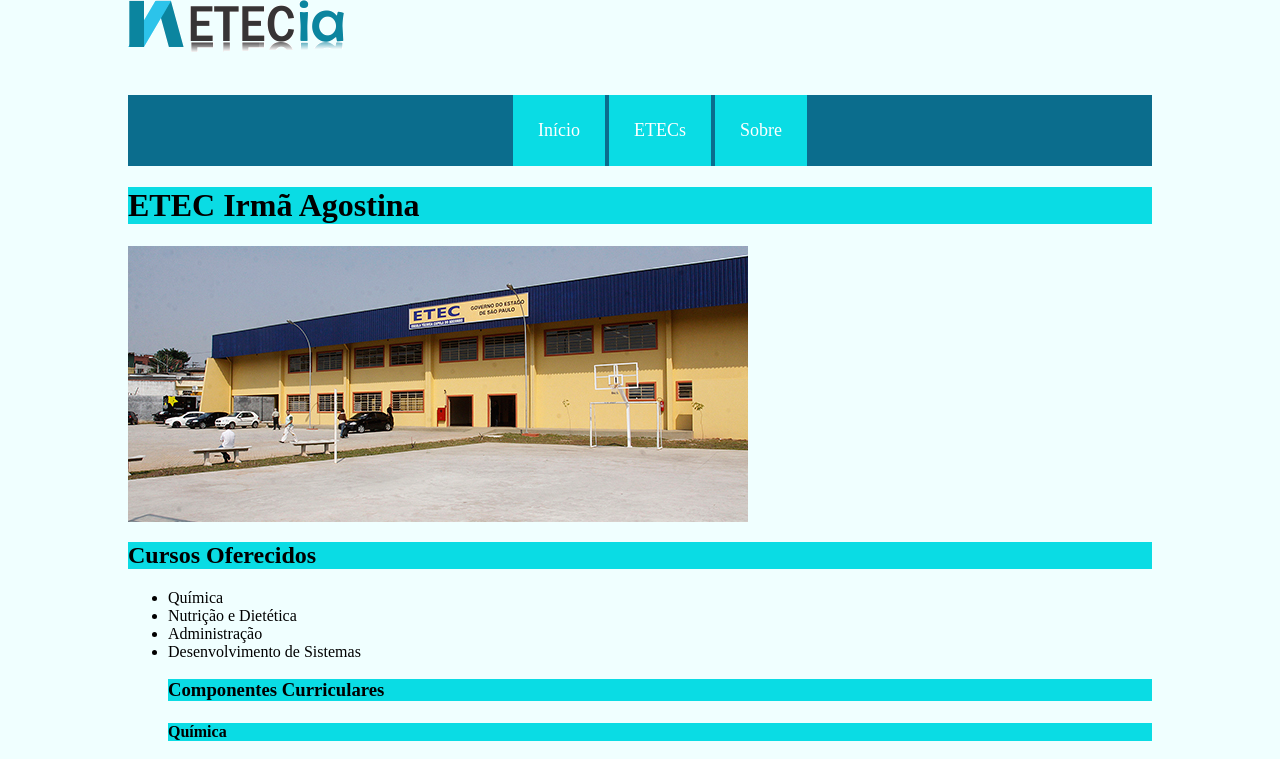
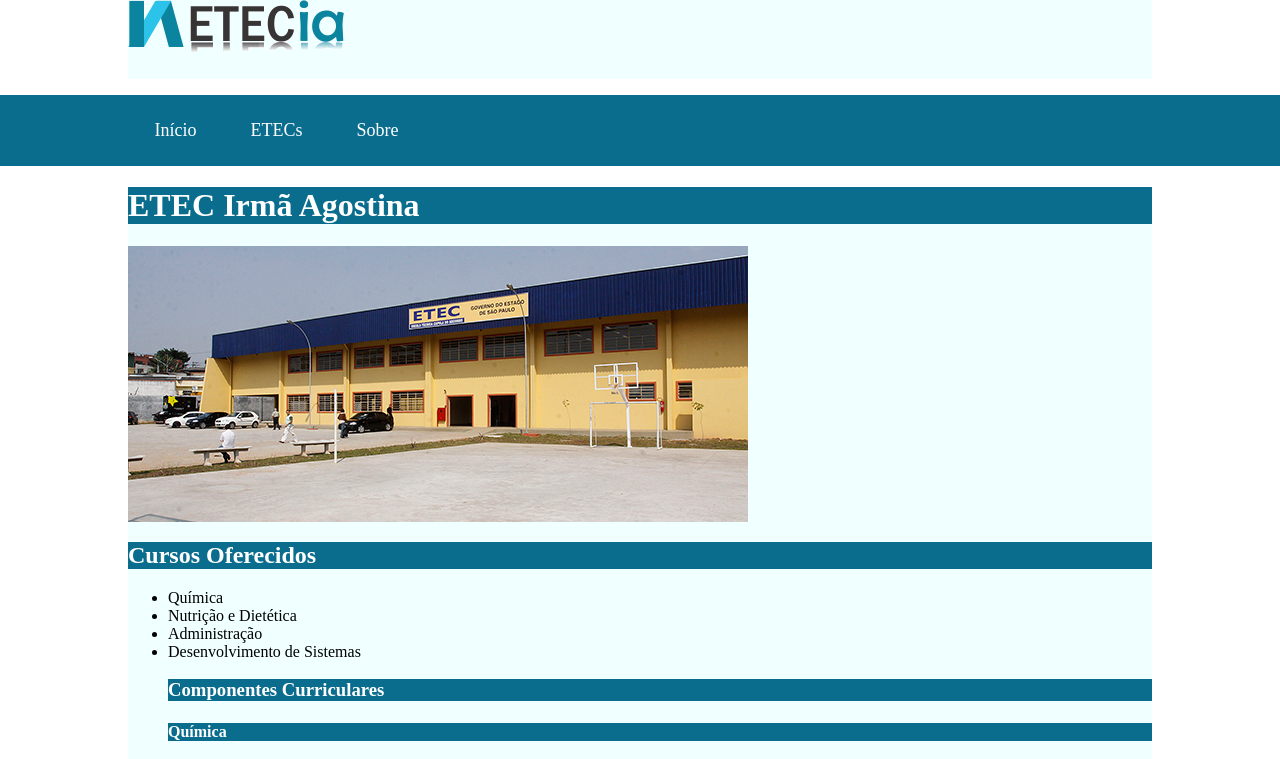
Before and after one commit to ValdirFilho/Site-da-ETEC, a plain HTML site: page etecia.html in a window 1280 px wide. Shown: the top 759 px of the page. Drawn offline with Linux system fonts and the light colour scheme; files whose address does not match are found by name.

Commit message:
17 de maio

```diff
--- a/etecia.html
+++ b/etecia.html
@@ -1,19 +1,32 @@
 <html>
+
 <head>
 	<title>ETEC Irmã Agostina</title>
 	<link rel="stylesheet" href="style/style.css">
 
 </head>
+
 <body>
+	<div class="principal">
+	<div class="container">
+		<img src="C:/Users/ETECIA/Desktop/Site-da-ETEC/img/logo_etecia.png">
+	</div>
 
-<img src="C:/Git/Site-da-ETEC/img/logo_etecia.png">
-			<ul class="menu">
+	<nav>
+	<div class="menu">
+		<ul class="submenu">
 			<li class="home"> <a href="index.html">Início</a></li>
 			<li class="home"> <a href="etecs.html">ETECs</a></li>
 			<li class="home"> <a href="sobre.html">Sobre</a></li>
 		</ul>
-<h1 >ETEC Irmã Agostina</h1>
-<img src="C:/Git/Site-da-ETEC/img/etecia.jpg">
+	</div>
+	</nav>
+
+	<div class="container">
+
+
+		<h1>ETEC Irmã Agostina</h1>
+		<img src="C:/Users/ETECIA/Desktop/Site-da-ETEC/img/etecia.jpg">
 		<h2>Cursos Oferecidos</h2>
 		<ul>
 			<li><a href="#quimica">Química</a></li>
@@ -23,10 +36,12 @@
 
 
 			<h3>Componentes Curriculares</h3>
-<p><h4 id="quimica">Química</h4></p>
+			<p>
+				<h4 id="quimica">Química</h4>
+			</p>
 
 
-<table >
+			<table>
 
 				<tr>
 					<th>Semestre</th>
@@ -80,7 +95,9 @@
 			<br>
 			<br>
 
-<p><h4 id="adm">Administração</h4></p>
+			<p>
+				<h4 id="adm">Administração</h4>
+			</p>
 			<table>
 
 				<tr>
@@ -138,7 +155,9 @@
 			<br>
 			<br>
 
-<p><h4 id="ds">Desenvolvimento de Sistemas</h4></p>
+			<p>
+				<h4 id="ds">Desenvolvimento de Sistemas</h4>
+			</p>
 			<table>
 
 				<tr>
@@ -194,10 +213,9 @@
 				</tr>
 
 			</table>
+		</div>
+	</div>
+</body>
 
 
-
-
-
-</body>
 </html>
--- a/style.css
+++ b/style.css
@@ -1,7 +1,7 @@
-h1 {background-color: aqua;}
-h2 {background-color: aqua;}
-h3 {background-color: aqua;}
-h4 {background-color: aqua;}
+h1 {background-color: red;}
+h2 {background-color: red;}
+h3 {background-color: red;}
+h4 {background-color: red;}
 
 
 
@@ -11,3 +11,8 @@ h4 {background-color: aqua;}
     list-style: none;
     color: brown;
 }
+.container {
+    margin-left: 80px;
+    margin-right: 80px;
+
+}
--- a/style/style.css
+++ b/style/style.css
@@ -1,50 +1,60 @@
+body {
+    margin: 0;
+}
+
+
 h1, h2, h3, h4{
-    background-color:rgb(10, 220, 228);
+    background-color:#0b6d8d;
+    color: white
 }
 
 .menu {
-text-align: center;
-background-color: #0b6d8d;
+    text-align:left;
+    background-color: #0b6d8d;
+}
 
+.menu ul {
+    text-align: left;
+    margin-left: 7%;
+}
 
-}
 
 .menu a {
 
     color: white;
 }
 
-
 .home {
     display: inline-block;
     list-style: none;
     border: 2px;
-    background-color: rgb(10, 220, 228);
+    background-color: #0b6d8d;
     padding: 25px;
     padding-left: 25px;
     padding-right: 25px;
     font-size: 18px;
-
-
-
 }
 
 a {
-text-decoration: none;
-color: black;
-
+    text-decoration: none;
+    color: black;
 }
 
 .home:hover {
-background-color: #0b6d8d;
+background-color: #053747
+;
 cursor: pointer;
 
 
 }
 
-body {
+.container {
 background-color: azure;
 width: 80%;
 margin: auto;
 
 }
+
+.submenu {
+
+}
```
Lines whose indentation alone changed are shown as unchanged.
